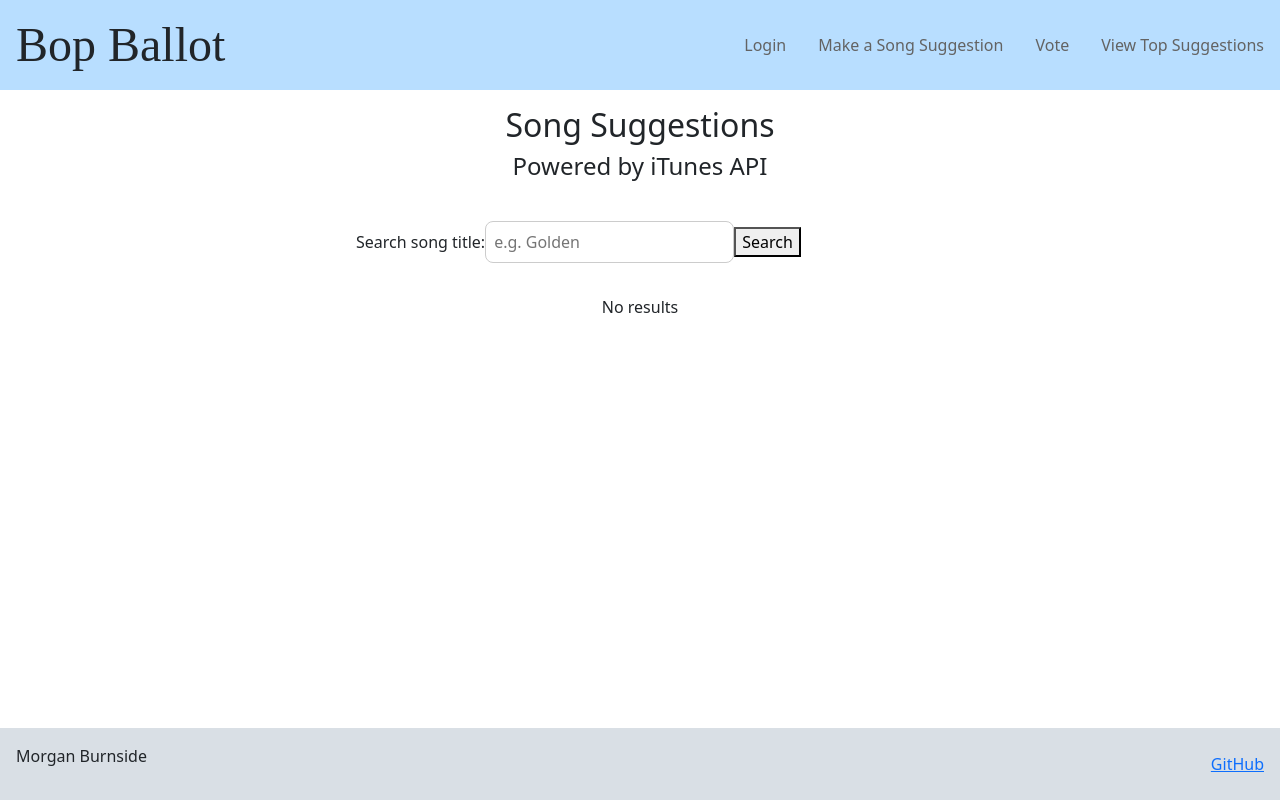
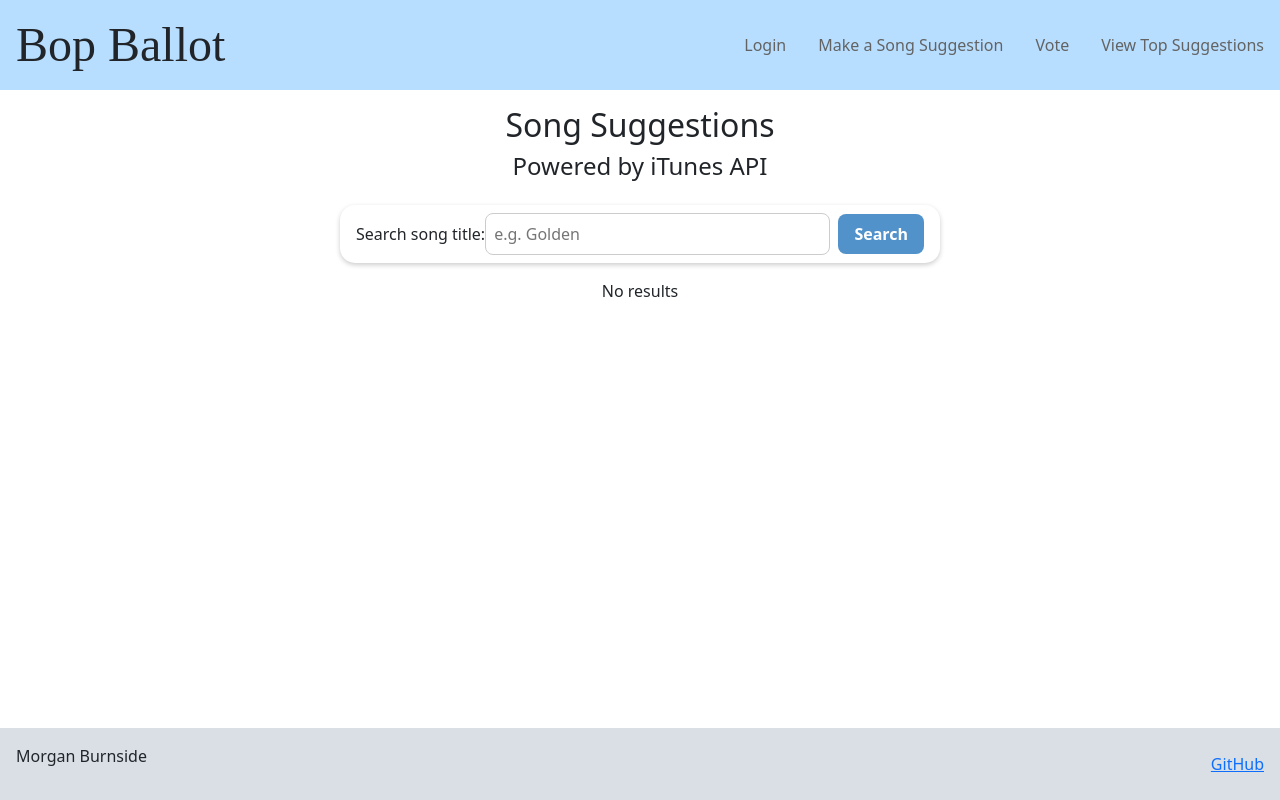
Before and after one commit to morgburn/startup, a React (Vite) app: page /suggest in a window 1280 px wide. Built offline with nearby package versions, Linux system fonts and the light colour scheme.

Commit message:
Changes made to suggest.css

```diff
--- a/src/suggest/suggest.css
+++ b/src/suggest/suggest.css
@@ -3,13 +3,15 @@
     align-items: center;
     max-width: 600px;
     width: 90%;
-    margin: 1em;
+    margin: 1em auto;
     background-color: white;
     border-radius: 15px;
-    padding: 1em;
+    padding: 0.5em 1em;
+    box-shadow: 0 2px 5px rgba(0,0,0,0.2);
 }
 
-.search-bar input, .suggest-button {
+.search-bar input {
+    flex: 1;
     padding: 0.5em;
     border: 1px solid #ccc;
     border-radius: 8px;
@@ -17,31 +19,73 @@
 }
 
 .search-bar input:hover {
-    background-color: rgb(164, 164, 164);
+    background-color: rgb(240, 240, 240);
+}
+
+.search-bar button {
+    margin-left: 0.5em;
+    padding: 0.5em 1em;
+    border-radius: 8px;
+    border: none;
+    cursor: pointer;
+    background-color: rgb(81, 146, 202);
+    color: white;
+    font-weight: bold;
+}
+
+.search-bar button:hover {
+    background-color: rgb(61, 126, 182);
 }
 
 .search-results {
     display: flex;
-    align-items: center;
-    justify-content: space-between;
-    width: 800px;
-    background-color: rgb(217, 223, 229);
-    border-radius: 15px;
-    margin: 1em;
-    padding: 1em;
+    flex-direction: column;
+    align-items: stretch;
+    max-width: 800px;
+    width: 90%;
+    margin: 1em auto;
+    gap: 0.5em;
 }
 
+.result-item {
+    display: flex;
+    align-items: center;
+    background-color: rgb(240, 245, 250);
+    border-radius: 12px;
+    padding: 0.5em;
+    box-shadow: 0 1px 3px rgba(0,0,0,0.1);
+}
+
+.result-item img {
+    width: 60px;
+    height: 60px;
+    border-radius: 8px;
+    object-fit: cover;
+}
 
 .song-text {
     margin-left: 1em;
     flex: 1;
+    font-size: 0.95rem;
+    font-weight: 500;
 }
 
 .suggest-button {
-    margin-left: 1em;
-    padding: 0.5em 1em;
+    padding: 0.4em 0.8em;
+    border-radius: 8px;
+    border: none;
+    cursor: pointer;
+    background-color: rgb(81, 146, 202);
+    color: white;
+    font-weight: bold;
+    transition: 0.2s;
 }
 
 .suggest-button:hover {
-    background-color: rgb(81, 146, 202);
+    background-color: rgb(61, 126, 182);
 }
+
+.suggest-button:disabled {
+    background-color: gray;
+    cursor: not-allowed;
+}
```
